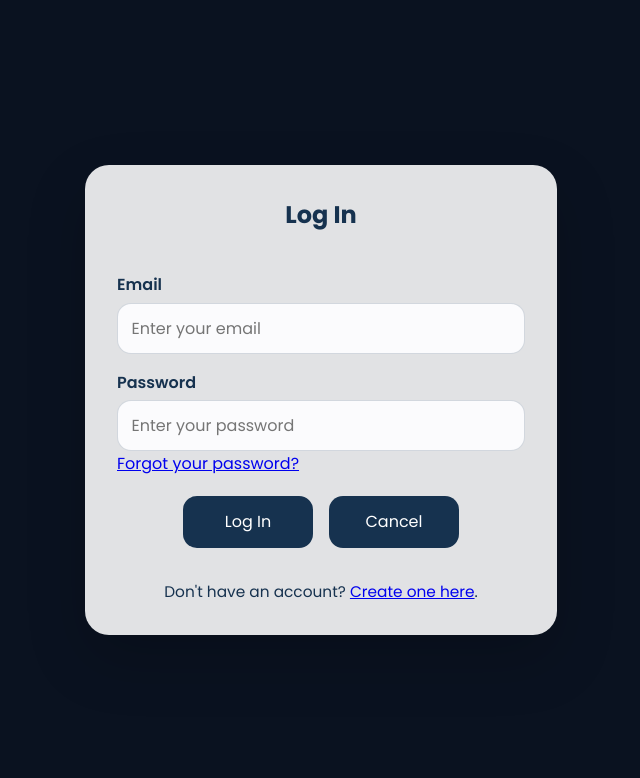
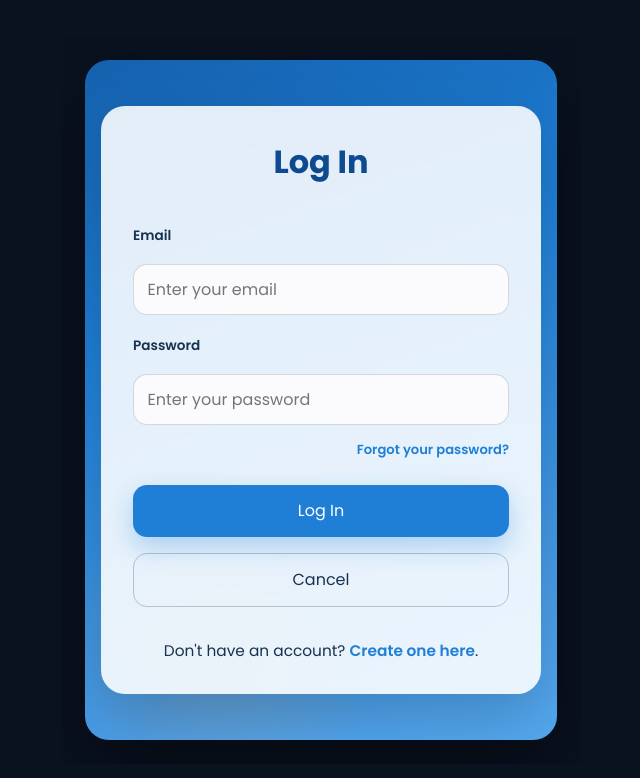
Before and after one commit to QuestTwyst/FinalProject, a React (Vite) app in the folder client/: page /login in a window 1280 px wide. Shown: the top 778 px of the page, without its empty margins (319-959 px from the left). Built offline with nearby package versions, Linux system fonts and the light colour scheme; no server answers.

Commit message:
Add 'Quiet Sky' design to Login, Create Account, and Password Reset: homepage color language and rounded stage treatment, previously fully unstyled

```diff
--- a/client/src/components/CreateAccount.jsx
+++ b/client/src/components/CreateAccount.jsx
@@ -1,6 +1,7 @@
 import { useState } from "react";
 import { useNavigate } from "react-router-dom";
 import { API_BASE_URL } from "../config/api.js";
+import "../styles/Auth.css";
 
 function CreateAccount() {
   const [formData, setFormData] = useState({
@@ -159,7 +160,8 @@ function CreateAccount() {
 
   return (
     <main className="auth-page">
-      <article className="auth-card">
+      <div className="auth-stage">
+        <article className="auth-card">
         <h2>Create Account</h2>
 
         {submitMessage && (
@@ -317,6 +319,7 @@ function CreateAccount() {
           .
         </p>
       </article>
+      </div>
     </main>
   );
 }
--- a/client/src/components/PasswordReset.jsx
+++ b/client/src/components/PasswordReset.jsx
@@ -1,6 +1,7 @@
 import { useState } from "react";
 import { useNavigate } from "react-router-dom";
 import { API_BASE_URL } from "../config/api.js";
+import "../styles/Auth.css";
 
 function PasswordReset() {
   const [email, setEmail] = useState("");
@@ -76,7 +77,8 @@ function PasswordReset() {
 
   return (
     <main className="auth-page">
-      <article className="auth-card">
+      <div className="auth-stage">
+        <article className="auth-card">
         <h2>Reset Password</h2>
 
         {message && (
@@ -154,6 +156,7 @@ function PasswordReset() {
           </div>
         </form>
       </article>
+      </div>
     </main>
   );
 }
--- a/client/src/pages/Login.jsx
+++ b/client/src/pages/Login.jsx
@@ -1,6 +1,7 @@
 import { useState } from "react";
 import { Link, useNavigate } from "react-router-dom";
 import { API_BASE_URL } from "../config/api.js";
+import "../styles/Auth.css";
 
 function Login() {
   const [formData, setFormData] = useState({
@@ -111,7 +112,8 @@ function Login() {
 
   return (
     <main className="auth-page">
-      <article className="auth-card">
+      <div className="auth-stage">
+        <article className="auth-card">
         <h2>Log In</h2>
 
         {submitMessage && (
@@ -180,6 +182,7 @@ function Login() {
           <Link to="/register">Create one here</Link>.
         </p>
       </article>
+      </div>
     </main>
   );
 }
--- /dev/null
+++ b/client/src/styles/Auth.css
@@ -0,0 +1,265 @@
+/* ============================================================
+   "Quiet Sky" -- shared styling for Login, Create Account, and
+   Password Reset. Same color language as the homepage (sky blues,
+   warm gold accent, frosted glass cards), stilled and centered on
+   a single card instead of the homepage's animated dual-panel
+   layout, since these are focused single-task pages rather than a
+   welcoming menu of choices.
+   ============================================================ */
+
+:root {
+  --auth-ink: #16324f;
+  --auth-deep-sky: #0d4a8f;
+  --auth-blue: #1f7fd6;
+  --auth-light-sky: #6fc3f7;
+  --auth-gold: #f4a259;
+  --auth-mist: #eaf4ff;
+}
+
+.auth-page {
+  position: fixed;
+  inset: 0;
+  width: 100%;
+  height: 100%;
+  display: flex;
+  align-items: center;
+  justify-content: center;
+  padding: 2rem 1.25rem;
+  overflow: hidden;
+  background: #0a1220;
+  font-family: 'Poppins', -apple-system, BlinkMacSystemFont, "Segoe UI", Helvetica, Arial, sans-serif;
+  color: var(--auth-ink);
+}
+
+.auth-stage {
+  position: relative;
+  width: min(900px, 100%);
+  height: min(680px, 92vh);
+  display: flex;
+  align-items: center;
+  justify-content: center;
+  overflow: hidden;
+  border-radius: 24px;
+  box-shadow: 0 30px 80px rgba(0, 0, 0, 0.45);
+  background: linear-gradient(
+    160deg,
+    #0d4a8f 0%,
+    #1f7fd6 35%,
+    #4fa3ec 65%,
+    #6fc3f7 100%
+  );
+  background-size: 180% 180%;
+  animation: authSkyDrift 36s ease-in-out infinite;
+}
+
+@keyframes authSkyDrift {
+  0%   { background-position: 0% 30%; }
+  50%  { background-position: 100% 70%; }
+  100% { background-position: 0% 30%; }
+}
+
+
+.auth-stage::after {
+  content: "";
+  position: absolute;
+  bottom: -10%;
+  left: -6%;
+  width: 320px;
+  height: 320px;
+  border-radius: 50%;
+  background: radial-gradient(
+    circle,
+    rgba(244, 162, 89, 0.18) 0%,
+    rgba(244, 162, 89, 0) 70%
+  );
+  pointer-events: none;
+}
+
+.auth-card {
+  position: relative;
+  z-index: 1;
+  width: min(440px, 100%);
+  padding: clamp(2rem, 5vw, 3rem);
+  border-radius: 28px;
+  background: rgba(255, 255, 255, 0.72);
+  backdrop-filter: blur(16px);
+  box-shadow:
+    0 30px 70px rgba(13, 74, 143, 0.18),
+    0 2px 8px rgba(13, 74, 143, 0.08);
+}
+
+.auth-card h2 {
+  margin: 0 0 1.75rem;
+  font-size: clamp(1.6rem, 4vw, 2rem);
+  font-weight: 700;
+  color: var(--auth-deep-sky);
+  text-align: center;
+}
+
+.auth-card form {
+  display: flex;
+  flex-direction: column;
+  gap: 0.35rem;
+}
+
+.auth-card label {
+  margin-top: 0.9rem;
+  font-size: 0.85rem;
+  font-weight: 600;
+  color: var(--auth-ink);
+}
+
+.auth-card input,
+.auth-card select {
+  margin-top: 0.4rem;
+  padding: 0.75rem 1rem;
+  border: 1.5px solid rgba(13, 74, 143, 0.18);
+  border-radius: 12px;
+  background: #ffffff;
+  font-family: inherit;
+  font-size: 0.95rem;
+  color: var(--auth-ink);
+  transition: border-color 0.15s ease, box-shadow 0.15s ease;
+}
+
+.auth-card input:focus,
+.auth-card select:focus {
+  outline: none;
+  border-color: var(--auth-blue);
+  box-shadow: 0 0 0 3px rgba(31, 127, 214, 0.15);
+}
+
+.auth-card input:disabled {
+  background: #f3f6fa;
+  color: rgba(22, 50, 79, 0.5);
+}
+
+.field-error {
+  margin: 0.35rem 0 0;
+  font-size: 0.8rem;
+  color: #c0392b;
+}
+
+.form-note {
+  margin: 0 0 1.25rem;
+  padding: 0.7rem 1rem;
+  border-radius: 12px;
+  background: rgba(31, 127, 214, 0.1);
+  border: 1px solid rgba(31, 127, 214, 0.25);
+  color: var(--auth-deep-sky);
+  font-size: 0.88rem;
+  text-align: center;
+}
+
+.forgot-password {
+  margin-top: 0.6rem;
+  text-align: right;
+  font-size: 0.82rem;
+}
+
+.forgot-password a {
+  color: var(--auth-blue);
+  text-decoration: none;
+  font-weight: 600;
+}
+
+.forgot-password a:hover {
+  text-decoration: underline;
+}
+
+.auth-actions {
+  display: flex;
+  flex-direction: column;
+  gap: 0.7rem;
+  margin-top: 1.75rem;
+}
+
+.auth-actions button {
+  padding: 0.85rem 1.5rem;
+  border: none;
+  border-radius: 999px;
+  font-family: inherit;
+  font-size: 0.95rem;
+  font-weight: 600;
+  cursor: pointer;
+  transition: background 0.2s ease, transform 0.15s ease, box-shadow 0.2s ease;
+}
+
+.auth-actions button[type="submit"] {
+  background: var(--auth-blue);
+  color: #ffffff;
+  box-shadow: 0 10px 24px rgba(31, 127, 214, 0.3);
+}
+
+.auth-actions button[type="submit"]:hover:not(:disabled) {
+  background: var(--auth-deep-sky);
+  transform: translateY(-1px);
+}
+
+.auth-actions button.secondary {
+  background: transparent;
+  color: var(--auth-ink);
+  border: 1.5px solid rgba(22, 50, 79, 0.25);
+}
+
+.auth-actions button.secondary:hover:not(:disabled) {
+  background: rgba(22, 50, 79, 0.06);
+}
+
+.auth-actions button:disabled {
+  opacity: 0.6;
+  cursor: default;
+}
+
+.form-footer {
+  margin: 1.75rem 0 0;
+  text-align: center;
+  font-size: 0.88rem;
+  color: rgba(22, 50, 79, 0.75);
+}
+
+.form-footer a,
+.link-like {
+  color: var(--auth-blue);
+  font-weight: 600;
+  text-decoration: none;
+  background: none;
+  border: none;
+  cursor: pointer;
+  font-family: inherit;
+  font-size: inherit;
+  padding: 0;
+}
+
+.form-footer a:hover,
+.link-like:hover {
+  text-decoration: underline;
+}
+
+/* ---------- Create Account's 3-column name grid ---------- */
+.grid-3 {
+  display: grid;
+  grid-template-columns: repeat(3, 1fr);
+  gap: 0.75rem;
+}
+
+.grid-3 label {
+  display: flex;
+  flex-direction: column;
+}
+
+@media (max-width: 560px) {
+  .grid-3 {
+    grid-template-columns: 1fr;
+  }
+}
+
+@media (prefers-reduced-motion: reduce) {
+  .auth-page {
+    animation: none;
+  }
+
+  .auth-stage::after {
+    display: none;
+  }
+}
```
Also changed, not shown: 1 other file (tests, documents, lock files or other folders).
